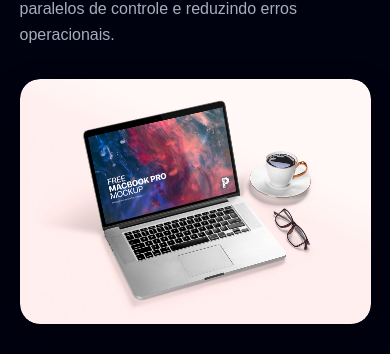
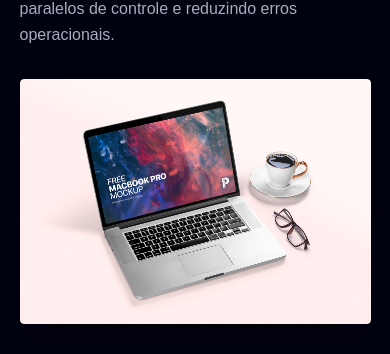
Before and after one commit to ViniciusBenevides/Estrutura-JF, a Next.js app: page /servicos/1 in a window 390 px wide. Shown: the part 360-714 px from the top of the page. Built offline with nearby package versions, Linux system fonts and the light colour scheme; a web font is replaced by a local one.

Commit message:
alterações do Patrick

```diff
--- a/src/app/css/template.css
+++ b/src/app/css/template.css
@@ -416,6 +416,17 @@
         padding-left: 40px;
         padding-top: 20px;
     }
+
+    .hero-image {
+        border-radius: 4px;
+    }
+
+    .featured-image {
+        width: 100%;
+        height: auto;
+        object-fit: cover;
+        border-radius: 4px;
+    }
 }
 
 @media (max-width: 480px) {
```
